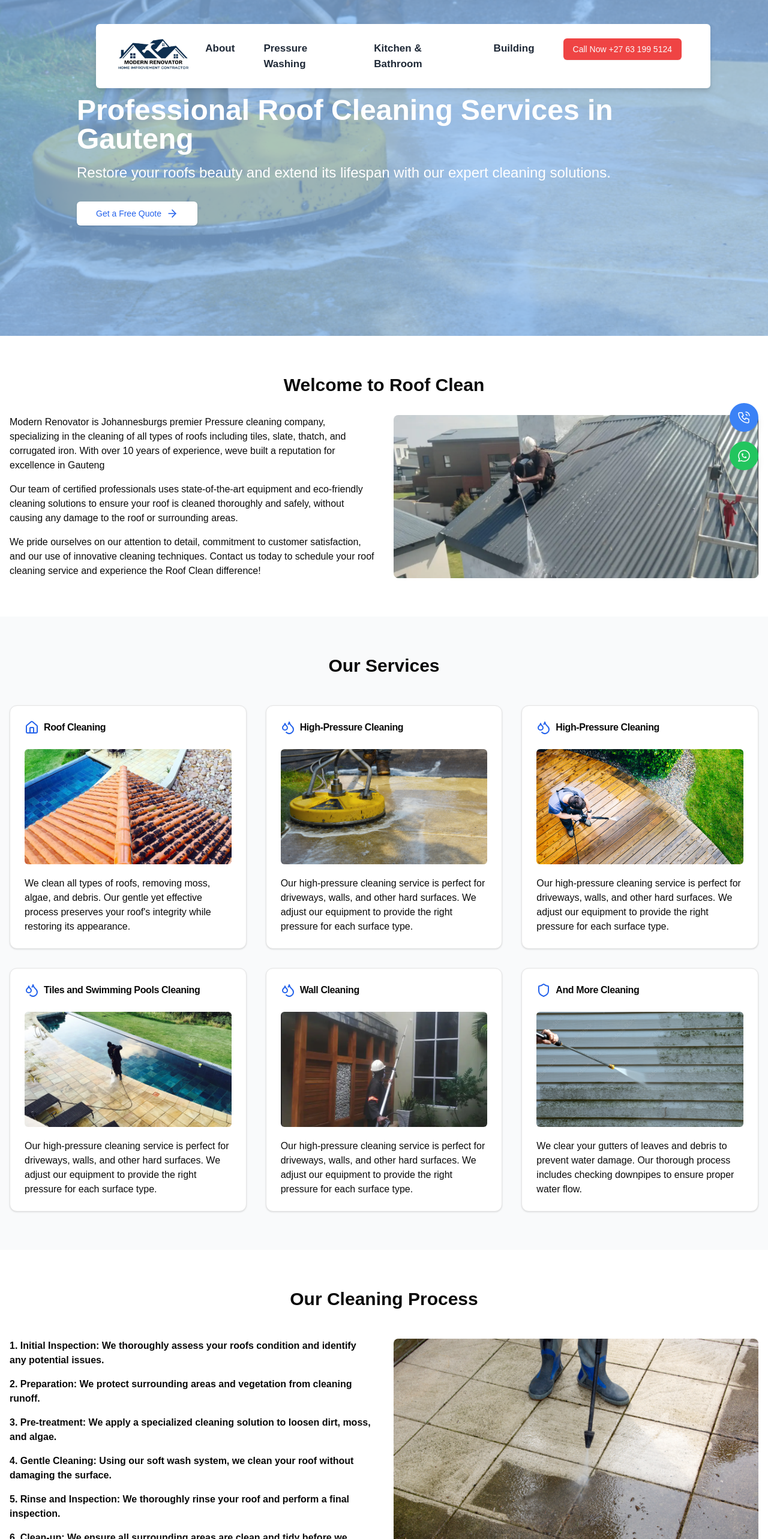
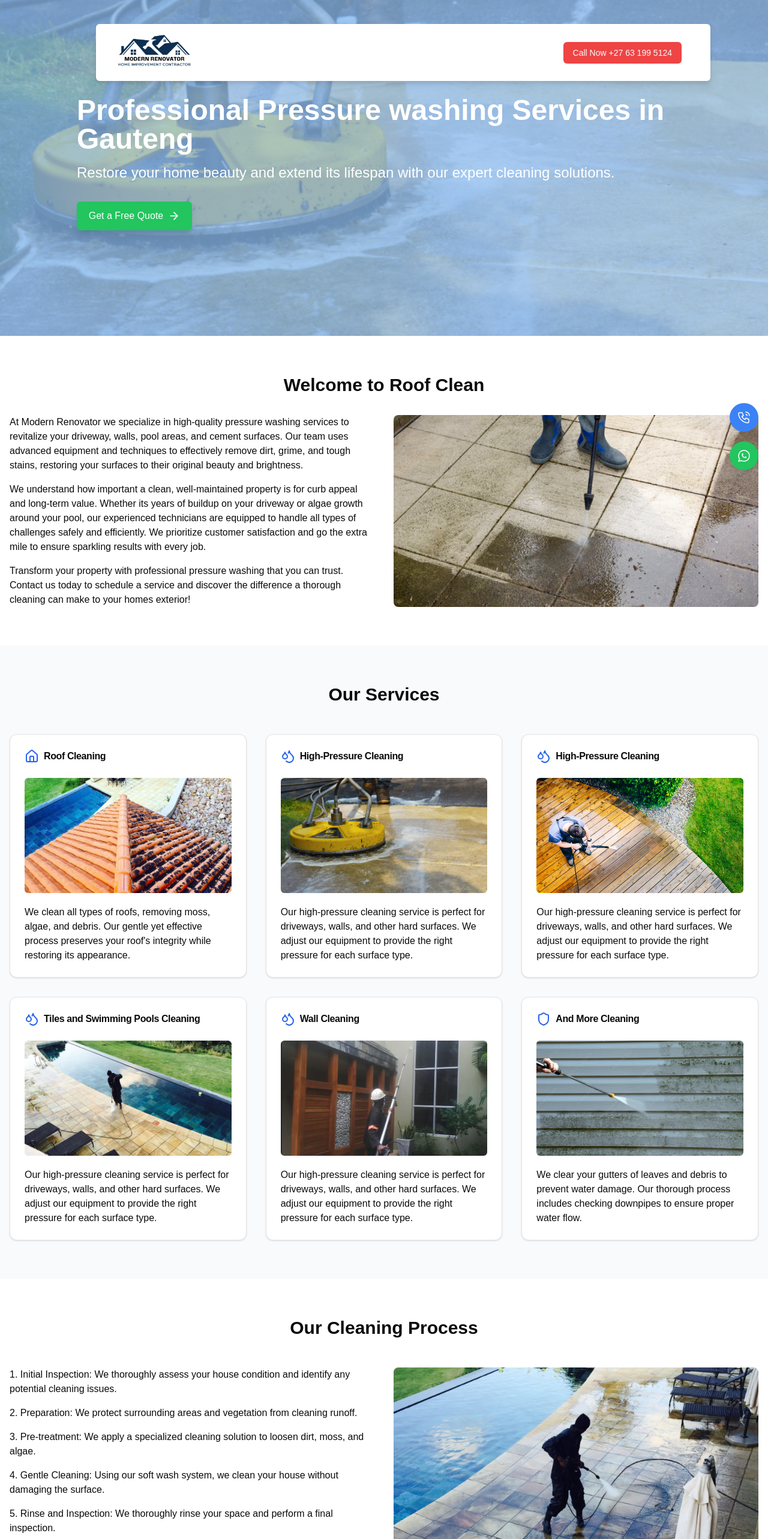
Before and after one commit to banele303/modern-builder, a Next.js app: page /pressure-washing in a window 1280 px wide. Shown: the top 2566 px of the page at 60% size. Built offline with nearby package versions, Linux system fonts and the light colour scheme.

Commit message:
updating pressure washing

```diff
--- a/app/components/ui/contact-bottons.tsx
+++ b/app/components/ui/contact-bottons.tsx
@@ -8,7 +8,7 @@ export default function ContactButtons() {
     <div className="fixed right-4 bottom-4 space-y-4 z-50">
       {/* Phone Call Button */}
       <a
-        href="tel:+123456789" // Replace with your actual phone number
+        href="tel:+27631995124" // Replace with your actual phone number
         className="bg-blue-500 hover:bg-blue-700 text-white p-3 rounded-full shadow-lg flex items-center justify-center transition-transform transform hover:scale-105"
         aria-label="Call Us"
       >
@@ -17,7 +17,7 @@ export default function ContactButtons() {
 
       {/* WhatsApp Button */}
       <a
-        href="https://wa.me/123456789" // Replace with your actual WhatsApp number
+        href="https://wa.me/27631995124" // Replace with your actual WhatsApp number
         target="_blank"
         rel="noopener noreferrer"
         className="bg-green-500 hover:bg-green-700 text-white p-3 rounded-full shadow-lg flex items-center justify-center transition-transform transform hover:scale-105"
--- a/app/components/ui/footer.tsx
+++ b/app/components/ui/footer.tsx
@@ -10,7 +10,7 @@ export default function Footer() {
         <div className="container mx-auto px-4">
           <div className="grid grid-cols-1 md:grid-cols-4 gap-8">
             <div>
-              <h3 className="text-xl font-semibold mb-4">Surface Cure</h3>
+              <h3 className="text-xl font-semibold mb-4">Modern Renovator</h3>
               <p className="mb-4">Transforming surfaces, one project at a time.</p>
               <div className="flex space-x-4">
                 <a href="#" className="text-gray-400 hover:text-white"><Facebook size={20} /></a>
@@ -41,11 +41,11 @@ export default function Footer() {
               <ul className="space-y-2">
                 <li className="flex items-center space-x-2">
                   <Phone size={16} />
-                  <span>+27 (0)82 904 4545</span>
+                  <span>+27 (0)81 375 3372</span>
                 </li>
                 <li className="flex items-center space-x-2">
                   <Mail size={16} />
-                  <a href="mailto:info@surfacecure.co.za" className="text-gray-400 hover:text-white">info@surfacecure.co.za</a>
+                  <a href="mailto:info@modernrenovator.co.za" className="text-gray-400 hover:text-white">info@modernrenovator.co.za</a>
                 </li>
                 <li className="flex items-center space-x-2">
                   <MapPin size={16} />
--- /dev/null
+++ b/app/pressure-washing/landing-nav.tsx
@@ -0,0 +1,105 @@
+"use client"
+
+import React, { useState, useEffect } from "react";
+import Image from "next/image";
+import { Button } from "@/components/ui/button"
+
+
+import Link from "next/link";
+
+
+
+const LandingNav = () => {
+    const [nav, setNav] = useState(false);
+    const handleClick = () => setNav(!nav);
+
+    const [scrolled, setScrolled] = useState(false);
+
+    useEffect(() => {
+        const onScroll = () => {
+            if (window.scrollY > 50) {
+                setScrolled(true);
+            } else {
+                setScrolled(false);
+            }
+        };
+
+        window.addEventListener("scroll", onScroll);
+
+        return () => window.removeEventListener("scroll", onScroll);
+    }, []);
+
+    return (
+        <div className="">
+            <div>
+                <div
+                    className={
+                        scrolled
+                            ? "scrolled  bg-white items-center  mx-auto md:left-[10rem]  rounded-md w-full md:w-4/5  z-50 top-5 md:top-10  fixed drop-shadow-lg pt-[1.3rem] pb-[1.3rem] "
+                            : "z-50  bg-white top-5 md:top-10 mx-auto  md:left-[10rem] rounded-md w-full  md:w-4/5  fixed drop-shadow-lg  py-[1rem]  "
+                    }
+                >
+                    <div className="px-2 flex justify-between items-center w-full h-full">
+                        <div className="flex items-center md:pl-6 realtive ">
+                            <Link href="/">
+                                <Image src="/kitchenr/main-logo.jpg" alt="logo" width={130} height={50} />
+                            </Link>
+
+
+
+                            {/* <Image src="/kitchenr.logo.jpeg" alt="logo" className="py-[1rem] absolute w-[5rem] md:w-[9rem] h-[10rem] md:h-[18rem]" width={200} height={50} /> */}
+
+                        </div>
+                        <div className="hidden md:flex pr-4">
+                            <ul className="hidden md:flex ">
+
+
+                                <li className=" py-2 px-6  border-5 border-sky-900 cursor-pointer text-[17px] font-Poppins text-slate-200 font-bold">
+                                    <a href="tel:+27 74 684 5729" className="lg:flex">
+                                        <Button variant="destructive"> Call Now +27 63 199 5124</Button>
+
+                                    </a>
+                                </li>
+                            </ul>
+
+                        </div>
+                        <div className="md:hidden mr-4" onClick={handleClick}>
+                            {!nav ? (
+                                <svg xmlns="http://www.w3.org/2000/svg" fill="none" viewBox="0 0 24 24" strokeWidth={1.5} stroke="currentColor" className="size-6">
+                                    <path strokeLinecap="round" strokeLinejoin="round" d="M3.75 6.75h16.5M3.75 12h16.5m-16.5 5.25h16.5" />
+                                </svg>
+
+                            ) : (
+                                <svg xmlns="http://www.w3.org/2000/svg" fill="none" viewBox="0 0 24 24" strokeWidth={1.5} stroke="currentColor" className="size-6">
+                                    <path strokeLinecap="round" strokeLinejoin="round" d="M6 18 18 6M6 6l12 12" />
+                                </svg>
+
+                            )}
+                        </div>
+                    </div>
+
+                    <ul
+                        className={
+                            !nav
+                                ? "hidden"
+                                : "scrolled absolute w-[250px] bg-white px-8 top-[5rem] right-[1rem] border-none rounded-md"
+                        }
+                    >
+
+
+                        <div className="flex flex-col my-4">
+                            <button
+                                type="button"
+                                className={`py-2 px-6  mr-[2rem]  hover:from-pink-500  font-bold bg-blue-400 font-poppins font-medium   text-[16px]  md:text-[20px] border-none rounded-md  text-gray-800   hover:scale-[1.1] transition-all duration-75  font-Poppins`}
+                            >
+                                <Link href="/contact">Get a Quote</Link>
+                            </button>
+                        </div>
+                    </ul>
+                </div>
+            </div>
+        </div>
+    );
+};
+
+export default LandingNav;
--- a/app/pressure-washing/page.tsx
+++ b/app/pressure-washing/page.tsx
@@ -5,13 +5,14 @@ import { useState } from 'react'
 import { Button } from "@/components/ui/button"
 import { Card, CardContent, CardHeader, CardTitle } from "@/components/ui/card"
 
-import { ArrowRight,Droplets, Home, Shield,  ChevronDown, ChevronUp } from 'lucide-react'
+import { ArrowRight, Droplets, Home, Shield, ChevronDown, ChevronUp } from 'lucide-react'
 import Navbar from '../components/ui/Navbar'
 import Footer from '../components/ui/footer'
 
 import Secondcleaning from './second-section'
 import SecondTestimonials from './second-testimonials'
 import ContactButtons from '../components/ui/contact-bottons'
+import LandingNav from './landing-nav'
 
 
 export default function RoofCleanHome() {
@@ -20,30 +21,29 @@ export default function RoofCleanHome() {
   const toggleFaq = (index: number) => {
     setOpenFaq(openFaq === index ? null : index)
   }
-
   const faqItems = [
     {
-      question: "How often should I have my roof cleaned?",
-      answer: "The frequency of roof cleaning depends on various factors such as the type of roof, surrounding environment, and climate. Generally, we recommend having your roof cleaned every 2-3 years. However, if you notice significant moss or algae growth, it might be time for a cleaning sooner."
+      question: "How often should I have my house or driveway cleaned?",
+      answer: "The frequency of cleaning depends on factors like the type of surface, surrounding environment, and local climate. We generally recommend having your driveway or house exterior cleaned once a year. However, if you notice significant buildup of dirt, moss, or algae, it might be beneficial to schedule a cleaning sooner."
     },
     {
-      question: "Is your roof cleaning process safe for all types of roofs?",
-      answer: "Yes, our cleaning process is safe for all types of roofs. We use specialized equipment and eco-friendly cleaning solutions that are effective yet gentle on your roof material. Our team is trained to handle different roof types including tiles, slate, thatch, and corrugated iron."
+      question: "Is your cleaning process safe for all types of driveways and paving?",
+      answer: "Yes, our cleaning process is safe for various types of driveways and paving, including concrete, pavers, asphalt, and brick. We use specialized equipment and eco-friendly solutions that are tough on grime but gentle on your surfaces. Our team is trained to clean different surface materials safely and effectively."
     },
     {
-      question: "How long does a typical roof cleaning take?",
-      answer: "The duration of a roof cleaning job depends on the size and condition of your roof. On average, a standard residential roof cleaning can take anywhere from 2-4 hours. For larger roofs or those with heavy moss or algae growth, it may take longer. We'll provide you with a time estimate before starting the job."
+      question: "How long does a typical driveway or house wash take?",
+      answer: "The duration of a driveway or house washing job depends on the size and condition of the area. On average, a standard residential driveway cleaning takes 1-2 hours, while a house wash may take a bit longer. For larger areas or those with heavy buildup, it may take additional time. We'll provide you with a time estimate before starting the job."
     },
     {
       question: "Do you offer any guarantees on your work?",
-      answer: "Yes, we stand behind the quality of our work. We offer a satisfaction guarantee on all our services. If you're not completely satisfied with the results, we'll return to address any issues at no additional cost. We also provide a 6-month guarantee against the regrowth of moss and algae."
+      answer: "Yes, we stand behind the quality of our work. We offer a satisfaction guarantee on all our services. If you're not completely satisfied with the results, we'll return to address any issues at no additional cost. We also provide a 6-month guarantee against the regrowth of moss and algae on paved surfaces."
     }
-  ]
+  ];
 
   return (
     <div className="">
-      <Navbar/>
-<ContactButtons/>
+      <LandingNav/>
+      <ContactButtons />
       <main className="flex-grow">
         {/* Hero Section */}
         <section className="relative bg-blue-300 md:h-[70vh] text-white">
@@ -57,12 +57,20 @@ export default function RoofCleanHome() {
             />
           </div>
           <div className="container mx-auto px-4  pt-[4rem] relative z-10 md:max-w-6xl md:px-[4rem]">
-            <h1 className="text-3xl md:text-5xl font-bold mb-4 pt-[6rem]">Professional Roof Cleaning Services in Gauteng</h1>
-            <p className="text-xl md:text-2xl mb-8">Restore your roofs beauty and extend its lifespan with our expert cleaning solutions.</p>
-            <Button size="lg" className="bg-white text-blue-600 hover:bg-blue-50">
-              Get a Free Quote
-              <ArrowRight className="ml-2 h-5 w-5" />
-            </Button>
+            <h1 className="text-3xl md:text-5xl font-bold mb-4 pt-[6rem]">Professional Pressure washing Services in Gauteng</h1>
+            <p className="text-xl md:text-2xl mb-8">Restore your home beauty and extend its lifespan with our expert cleaning solutions.</p>
+            <div className="">
+
+              <a
+                href="https://wa.me/27631995124" // Replace with your actual WhatsApp number
+                target="_blank"
+                rel="noopener noreferrer"
+                className="bg-green-500 max-w-[12rem] hover:bg-green-700 text-white p-3 rounded-md shadow-lg flex items-center justify-center transition-transform transform hover:scale-105"
+                aria-label="WhatsApp"
+              > Get a Free Quote <ArrowRight className="ml-2 h-5 w-5" /></a>
+
+
+            </div>
           </div>
         </section>
 
@@ -72,13 +80,14 @@ export default function RoofCleanHome() {
             <h2 className="text-3xl font-bold text-center mb-8">Welcome to Roof Clean</h2>
             <div className="grid grid-cols-1 md:grid-cols-2 gap-8 items-center">
               <div>
-                <p className="mb-4">Modern Renovator is Johannesburgs premier Pressure cleaning company, specializing in the cleaning of all types of roofs including tiles, slate, thatch, and corrugated iron. With over 10 years of experience, weve built a reputation for excellence in Gauteng</p>
-                <p className="mb-4">Our team of certified professionals uses state-of-the-art equipment and eco-friendly cleaning solutions to ensure your roof is cleaned thoroughly and safely, without causing any damage to the roof or surrounding areas.</p>
-                <p>We pride ourselves on our attention to detail, commitment to customer satisfaction, and our use of innovative cleaning techniques. Contact us today to schedule your roof cleaning service and experience the Roof Clean difference!</p>
+                <p className="mb-4">At Modern Renovator we specialize in high-quality pressure washing services to revitalize your driveway, walls, pool areas, and cement surfaces. Our team uses advanced equipment and techniques to effectively remove dirt, grime, and tough stains, restoring your surfaces to their original beauty and brightness.
+             </p>
+                <p className="mb-4">We understand how important a clean, well-maintained property is for curb appeal and long-term value. Whether its years of buildup on your driveway or algae growth around your pool, our experienced technicians are equipped to handle all types of challenges safely and efficiently. We prioritize customer satisfaction and go the extra mile to ensure sparkling results with every job.</p>
+                <p>Transform your property with professional pressure washing that you can trust. Contact us today to schedule a service and discover the difference a thorough cleaning can make to your homes exterior!</p>
               </div>
               <div className="relative h-64 md:h-full">
                 <Image
-                  src="/cleaning/roofcleaning.png"
+                  src="/cleaning/paving cleaning.png"
                   alt="Roof Clean team at work"
                   layout="fill"
                   objectFit="cover"
@@ -166,17 +175,17 @@ export default function RoofCleanHome() {
             <div className="grid grid-cols-1 md:grid-cols-2 gap-8 items-center">
               <div>
                 <ol className="list-decimal list-inside space-y-4">
-                  <li className="font-semibold">Initial Inspection: We thoroughly assess your roofs condition and identify any potential issues.</li>
-                  <li className="font-semibold">Preparation: We protect surrounding areas and vegetation from cleaning runoff.</li>
-                  <li className="font-semibold">Pre-treatment: We apply a specialized cleaning solution to loosen dirt, moss, and algae.</li>
-                  <li className="font-semibold">Gentle Cleaning: Using our soft wash system, we clean your roof without damaging the surface.</li>
-                  <li className="font-semibold">Rinse and Inspection: We thoroughly rinse your roof and perform a final inspection.</li>
-                  <li className="font-semibold">Clean-up: We ensure all surrounding areas are clean and tidy before we leave.</li>
+                  <li className="">Initial Inspection: We thoroughly assess your house condition and identify any potential cleaning issues.</li>
+                  <li className="">Preparation: We protect surrounding areas and vegetation from cleaning runoff.</li>
+                  <li className="">Pre-treatment: We apply a specialized cleaning solution to loosen dirt, moss, and algae.</li>
+                  <li className="">Gentle Cleaning: Using our soft wash system, we clean your house without damaging the surface.</li>
+                  <li className="">Rinse and Inspection: We thoroughly rinse your space and perform a final inspection.</li>
+                  <li className="">Clean-up: We ensure all surrounding areas are clean and tidy before we leave.</li>
                 </ol>
               </div>
               <div className="relative h-64 md:h-full">
                 <Image
-                  src="/cleaning/paving cleaning.png"
+                  src="/cleaning/poolcleaning2.png"
                   alt="Roof cleaning process"
                   layout="fill"
                   objectFit="cover"
@@ -211,7 +220,7 @@ export default function RoofCleanHome() {
           </div>
         </section> */}
 
-        <Secondcleaning/>
+        <Secondcleaning />
 
         {/* Testimonials */}
         {/* <section className="py-16 bg-gray-50">
@@ -226,14 +235,14 @@ export default function RoofCleanHome() {
                 <Card key={index}>
                   <CardContent className="pt-6">
                     <p className="mb-4 italic">"{testimonial.quote}"</p>
-                    <p className="font-semibold">- {testimonial.name}</p>
+                    <p className="">- {testimonial.name}</p>
                   </CardContent>
                 </Card>
               ))}
             </div>
           </div>
         </section> */}
-<SecondTestimonials/>
+        <SecondTestimonials />
         {/* FAQ Section */}
         <section className="py-16">
           <div className="container mx-auto px-4">
@@ -274,7 +283,7 @@ export default function RoofCleanHome() {
         </section>
       </main>
 
-     <Footer/>
+      <Footer />
     </div>
   )
 }
--- a/app/pressure-washing/second-section.tsx
+++ b/app/pressure-washing/second-section.tsx
@@ -1,5 +1,5 @@
 import { useState } from 'react'
-
+import { ArrowRight } from 'lucide-react'
 import { Button } from "@/components/ui/button"
 import { Card, CardContent, CardDescription, CardHeader, CardTitle } from "@/components/ui/card"
 import { Tabs, TabsContent, TabsList, TabsTrigger } from "@/components/ui/tabs"
@@ -123,9 +123,16 @@ export default function Secondcleaning() {
           <div className="max-w-3xl mx-auto text-center">
             <h2 className="text-3xl font-bold mb-4">Ready to Transform Your Space?</h2>
             <p className="text-xl mb-6">Contact us today for a free consultation and quote. Let&apos;s bring your surfaces back to life!</p>
-            <Button variant="secondary" size="lg">
-              Get Your Free Quote
-            </Button>
+            <div className=" flex justify-center">
+
+<a
+  href="https://wa.me/27631995124" // Replace with your actual WhatsApp number
+  target="_blank"
+  rel="noopener noreferrer"
+  className="bg-green-500 max-w-[12rem] hover:bg-green-700 text-white p-3 rounded-md shadow-lg flex items-center justify-center transition-transform transform hover:scale-105"
+  aria-label="WhatsApp"
+> Get a Free Quote <ArrowRight className="ml-2 h-5 w-5" /></a>
+          </div>
           </div>
         </section>
 
@@ -214,9 +221,18 @@ export default function Secondcleaning() {
             Ready to experience the Modern Renovetor difference? Contact us today to schedule your free consultation and quote. Let us show you how we can transform your surfaces and exceed your expectations.
           </p>
           <div className="flex justify-center">
-            <Button size="lg">
-              Contact Us Now
-            </Button>
+          <div className="">
+
+<a
+  href="https://wa.me/27631995124" // Replace with your actual WhatsApp number
+  target="_blank"
+  rel="noopener noreferrer"
+  className="bg-green-500 max-w-[12rem] hover:bg-green-700 text-white p-3 rounded-md shadow-lg flex items-center justify-center transition-transform transform hover:scale-105"
+  aria-label="WhatsApp"
+> Get a Free Quote <ArrowRight className="ml-2 h-5 w-5" /></a>
+
+
+</div>
           </div>
         </section>
       </main>
```
Lines whose indentation alone changed are shown as unchanged.
